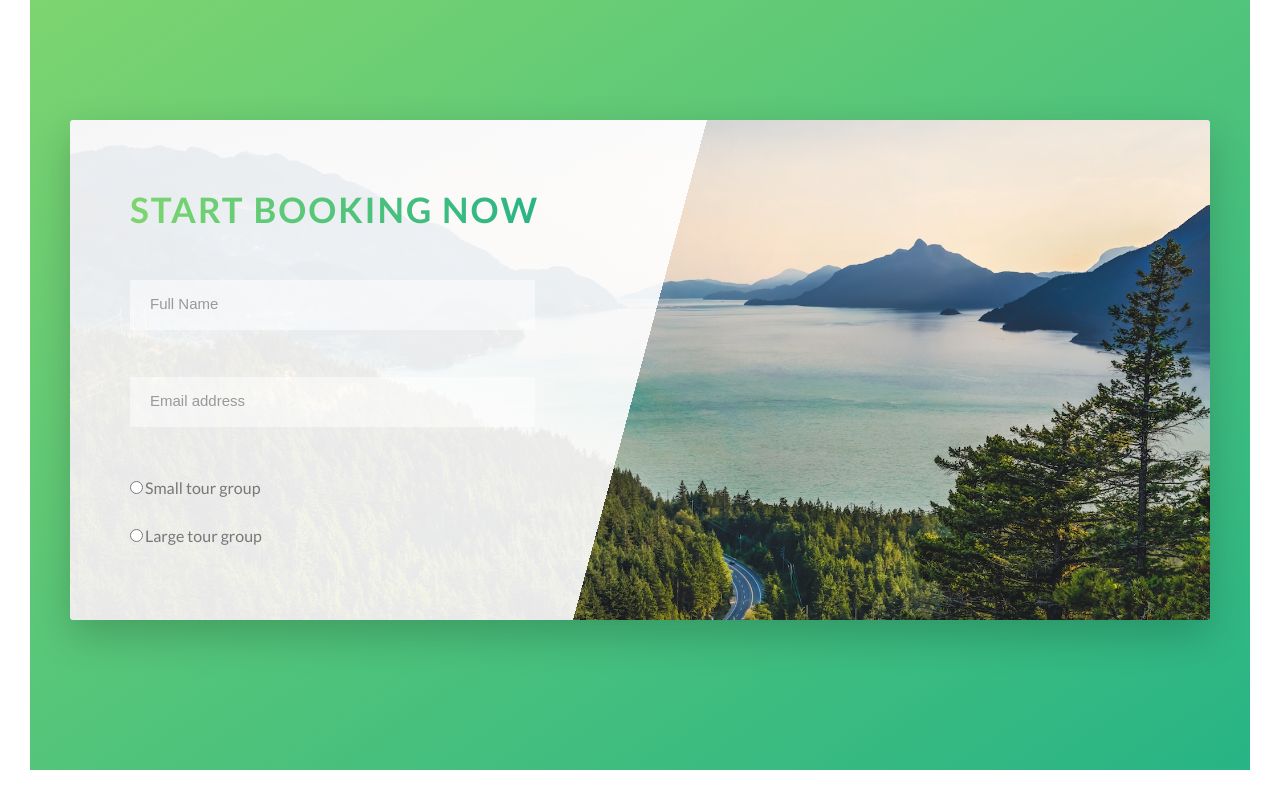
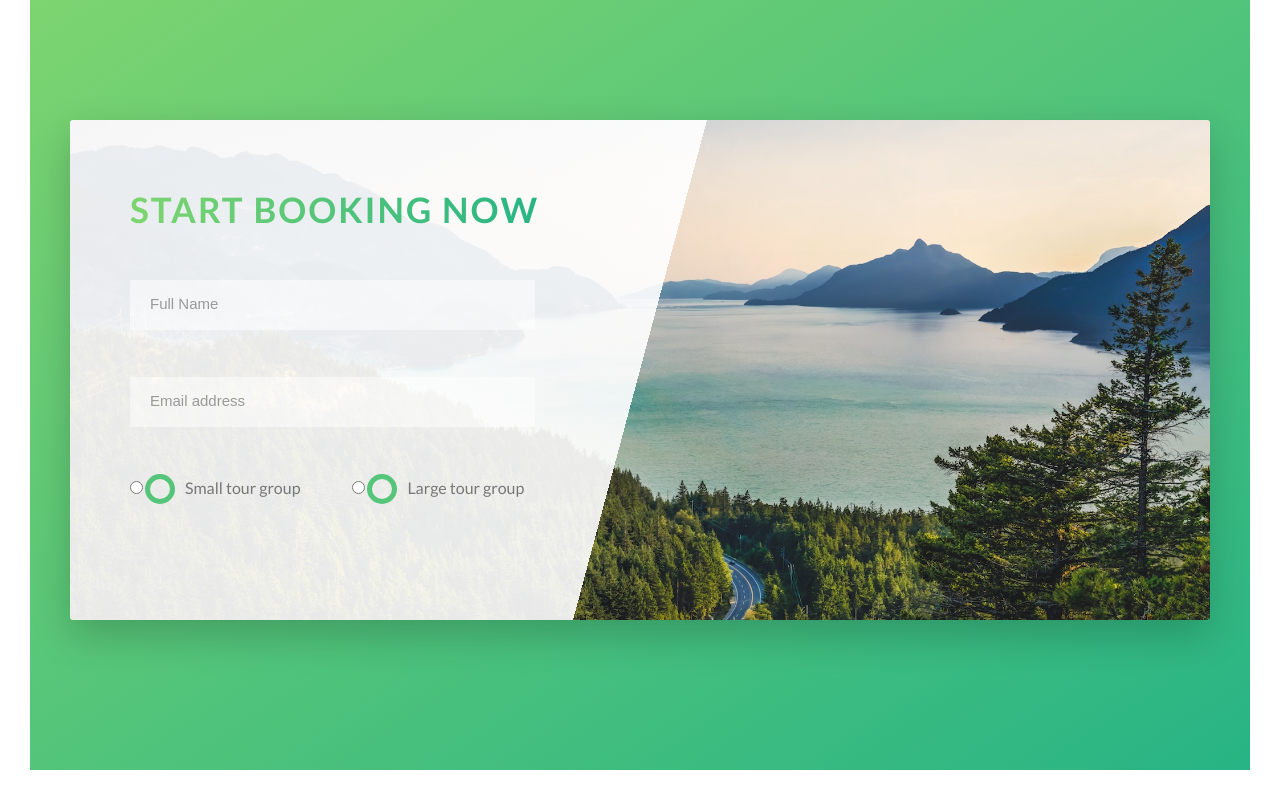
Before and after one commit to nfo94/advanced-css-sass, a website: page Natours/starter/index.html in a window 1280 px wide. Shown: the part 4642-5442 px from the top of the page. Drawn offline with Linux system fonts and the light colour scheme; files whose address does not match are found by name.

Commit message:
Atualizando

```diff
--- a/Natours/starter/index.html
+++ b/Natours/starter/index.html
@@ -304,17 +304,15 @@
 								<div class="form__radio-group">
 									<input type="radio" class="form__radio-input" id="small" name="size">
 									<label for="small" class="form__radio-label	">
-										<span class="form__radio-label"></span>
+										<span class="form__radio-button"></span>
 										Small tour group
 									</label>
 								</div>
-							</div>
 
-							<div class="form__group">
 								<div class="form__radio-group">
 									<input type="radio" class="form__radio-input" id="small" name="size">
 									<label for="small" class="form__radio-label">
-										<span class="form__radio-label"></span>
+										<span class="form__radio-button"></span>
 										Large tour group
 									</label>
 								</div>
--- a/Natours/starter/sass/components/_form.scss
+++ b/Natours/starter/sass/components/_form.scss
@@ -13,7 +13,7 @@
     border-bottom: 3px solid transparent;
     width: 90%;
     display: block;
-    transition: all .3s;
+    transition: all .3s ease;
 
     &:focus{
       outline: none;
@@ -41,15 +41,43 @@
   &__input:placeholder-shown + &__label{
     opacity: 0;
     visibility: hidden;
+    transform: translateY(-4rem);
   }
 
   &__radio-group{
-    width: 30%;
     display: inline-block;
+    width: 49%;
   }
 
   &__radio-label{
     font-size: $default-font-size;
     cursor: pointer;
+    position: relative;
+    padding-left: 4rem;
+  }
+
+  &__radio-button{
+    height: 3rem;
+    width: 3rem;
+    border: 5px solid $color-primary;
+    border-radius: 50%;
+    display: inline-block;
+    position: absolute;
+    top: -.4rem;
+    left: 0;
+
+    &::after{
+      content: "";
+      height: 1.3rem;
+      width: 1.3rem;
+      display: block;
+      border-radius: 50%;
+      position: absolute;
+      top: 50%;
+      left: 50%;
+      transform: translate(-50%,-50%);
+      background-color: $color-primary;
+      opacity: 0;
+    }
   }
 }
```
Also changed, not shown: Natours/starter/css/style.css.
